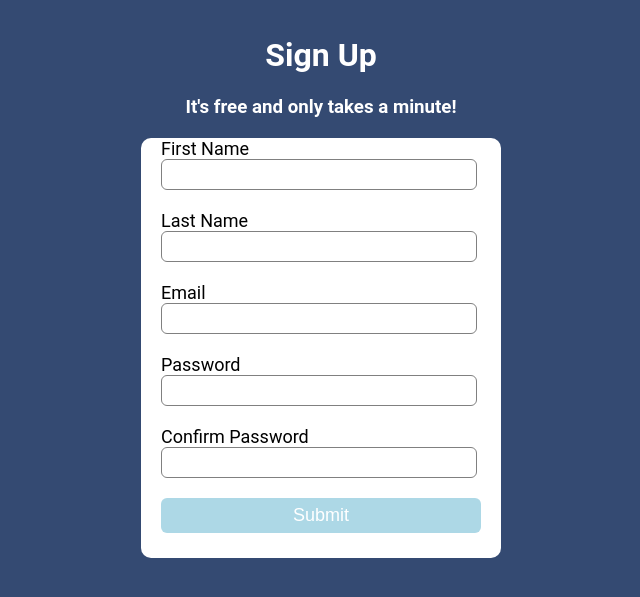
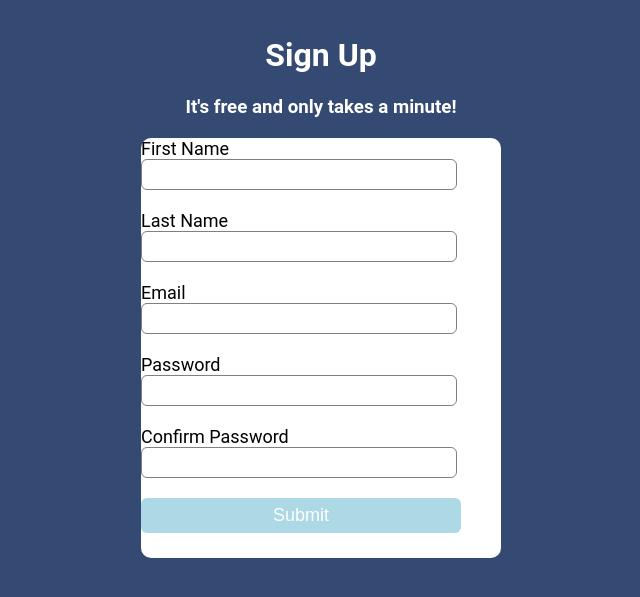
Before and after one commit to Temidayo-Sanusi/first-login-repo, a PHP site: page /signUp in a window 1280 px wide. Shown: the top 597 px of the page, without its empty margins (319-959 px from the left). Run offline with PHP 8.4, Linux system fonts and the light colour scheme.

Commit message:
make change to view file

```diff
--- a/style.css
+++ b/style.css
@@ -41,7 +41,7 @@ h3 {
     margin-top: 20px;
 }
 
-form {
+j form {
     width: 300px;
     margin-left: 20px;
 }
--- a/views/signUp.view.php
+++ b/views/signUp.view.php
@@ -5,6 +5,7 @@
 </div>
 <div class="signup-box">
     <form>
+        <div class="form">
             <label>First Name</label>
             <input type="text" placeholder="">
             <label>Last Name</label>
@@ -16,6 +17,7 @@
             <label>Confirm Password</label>
             <input type="password " placeholder="">
             <input type="submit">
+            <div>
     </form>
 </div>
 <?php require 'partials/footer.php'; ?>
```
Lines whose indentation alone changed are shown as unchanged.
